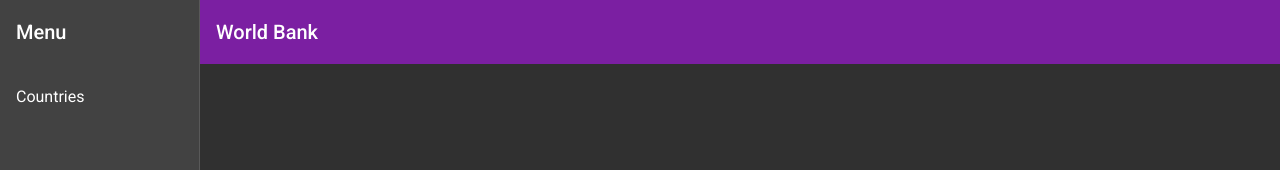
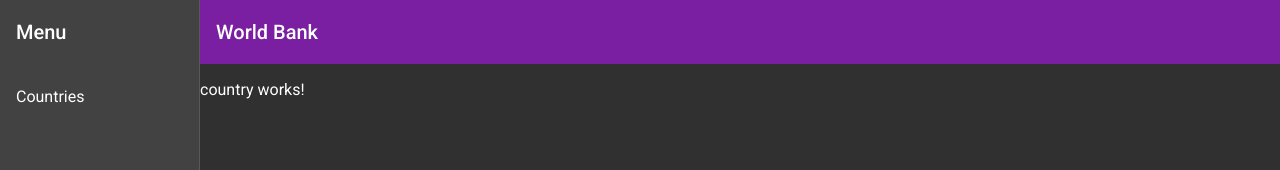
Before and after one commit to EscuelaIt/angular-universal, an Angular app: page /country in a window 1280 px wide. Before the commit this address led to /. Shown: the top 170 px of the page. Built offline with nearby package versions, Linux system fonts and the light colour scheme.

Commit message:
ng g m country -m app.module.ts --route country

```diff
--- a/src/app/app-routing.module.ts
+++ b/src/app/app-routing.module.ts
@@ -5,7 +5,8 @@ const routes: Routes = [
   {
     path: "",
     loadChildren: () => import("./home/home.module").then(m => m.HomeModule)
-  }
+  },
+  { path: 'country', loadChildren: () => import('./country/country.module').then(m => m.CountryModule) }
 ];
 
 @NgModule({
--- /dev/null
+++ b/src/app/country/country-routing.module.ts
@@ -0,0 +1,12 @@
+import { NgModule } from '@angular/core';
+import { Routes, RouterModule } from '@angular/router';
+
+import { CountryComponent } from './country.component';
+
+const routes: Routes = [{ path: '', component: CountryComponent }];
+
+@NgModule({
+  imports: [RouterModule.forChild(routes)],
+  exports: [RouterModule]
+})
+export class CountryRoutingModule { }
--- /dev/null
+++ b/src/app/country/country.component.html
@@ -0,0 +1 @@
+<p>country works!</p>
--- /dev/null
+++ b/src/app/country/country.component.ts
@@ -0,0 +1,15 @@
+import { Component, OnInit } from '@angular/core';
+
+@Component({
+  selector: 'app-country',
+  templateUrl: './country.component.html',
+  styleUrls: ['./country.component.css']
+})
+export class CountryComponent implements OnInit {
+
+  constructor() { }
+
+  ngOnInit() {
+  }
+
+}
```
Also changed, not shown: src/app/country/country.module.ts (added, +15 -0 lines), src/app/country/country.component.css (added).
